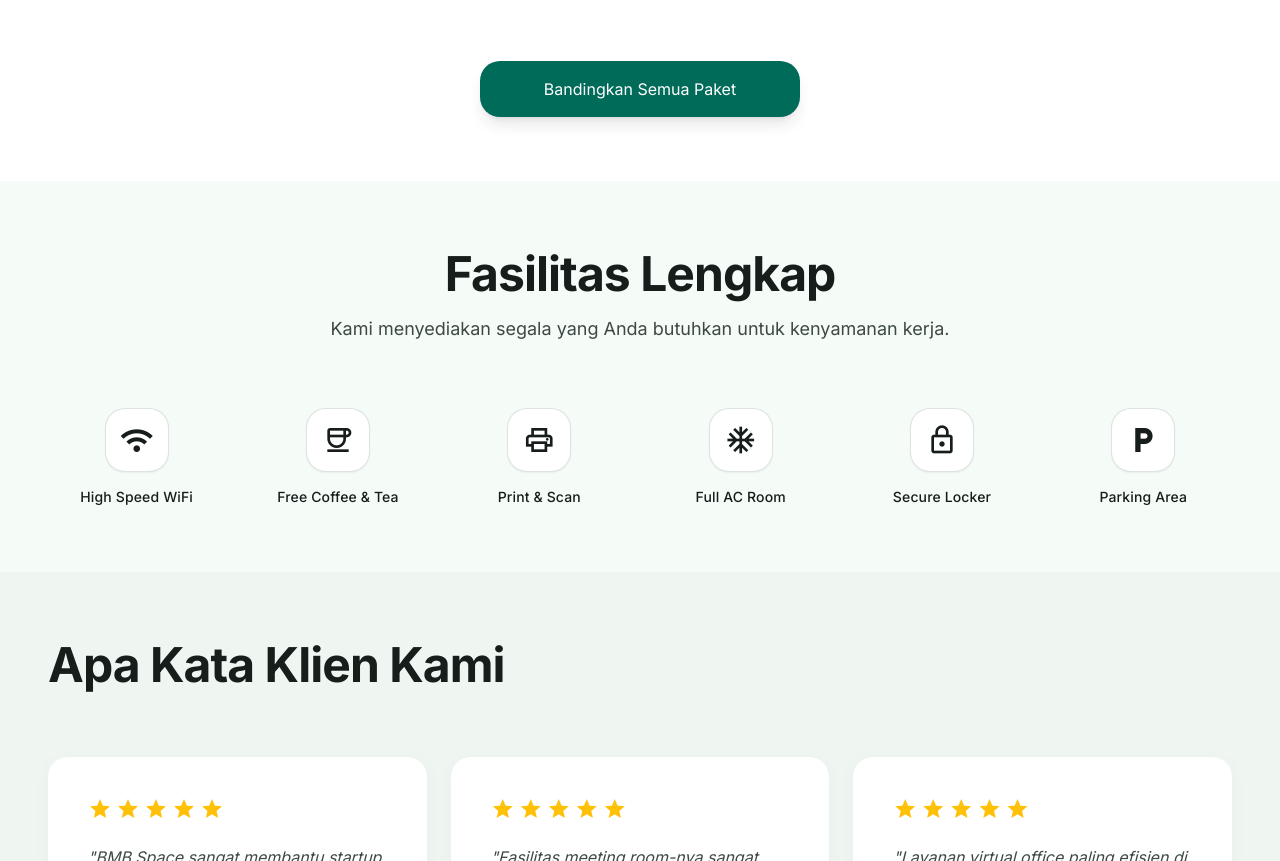
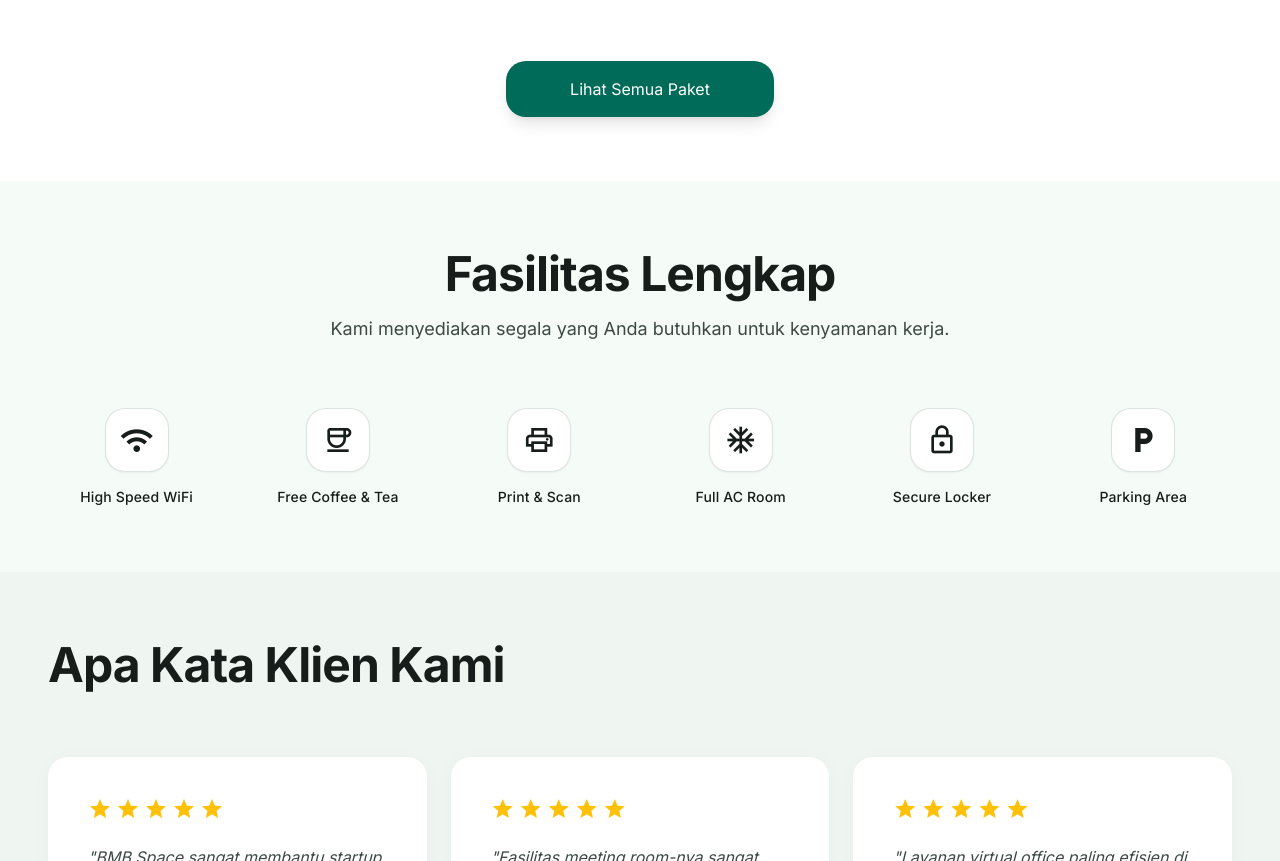
Before and after one commit to AnugrahAdiPrasetyo/BMB-BerkahMeetingBareng-, a website: page index.html in a window 1280 px wide. Shown: the part 4211-5072 px from the top of the page. Drawn offline with nearby package versions, Linux system fonts and the light colour scheme.

```diff
--- a/index.html
+++ b/index.html
@@ -303,7 +303,7 @@
 </div>
 </div>
 <div class="text-center">
-<a class="inline-flex bg-primary text-white px-xl py-4 rounded-2xl font-headline-sm hover:bg-on-primary-fixed-variant transition-all shadow-lg" href="pages/pricing.html">Bandingkan Semua Paket</a>
+<a class="inline-flex bg-primary text-white px-xl py-4 rounded-2xl font-headline-sm hover:bg-on-primary-fixed-variant transition-all shadow-lg" href="pages/pricing.html">Lihat Semua Paket</a>
 </div>
 </div>
 </section>
```
Also changed, not shown: js/promo-banner.js (added).
